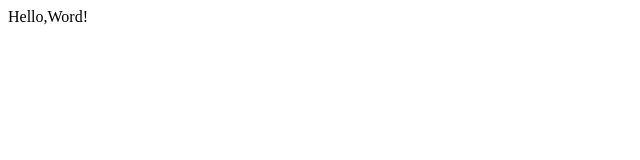
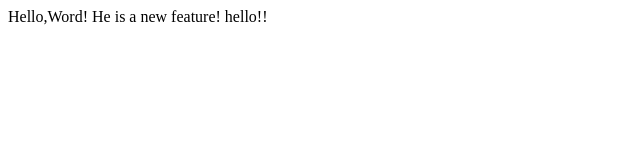
Before and after one commit to aya-123-dot/lecture4, a plain HTML site: page index.html in a window 1280 px wide. Shown: the whole page, without its empty margins (0-640 px from the left). Drawn offline with Linux system fonts and the light colour scheme.

Commit message:
Added another line

```diff
--- a/index.html
+++ b/index.html
@@ -3,5 +3,8 @@
 <head>
   <title>Test</title>
 </head>
-<body>Hello,Word!</body>
+<body>Hello,Word!
+  He is a new feature!
+  hello!!
+</body>
 </html>
```
